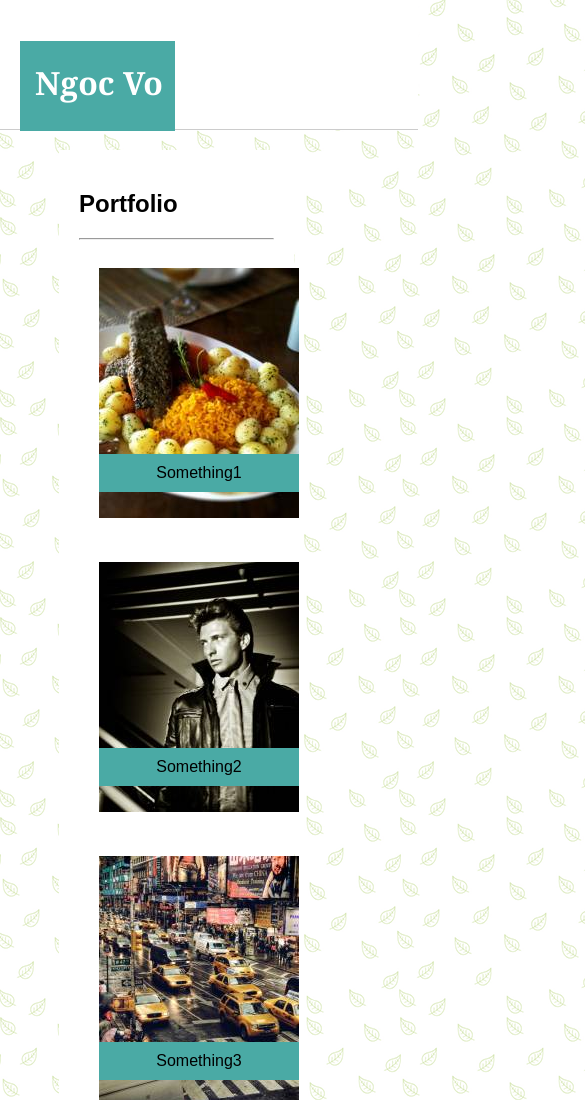
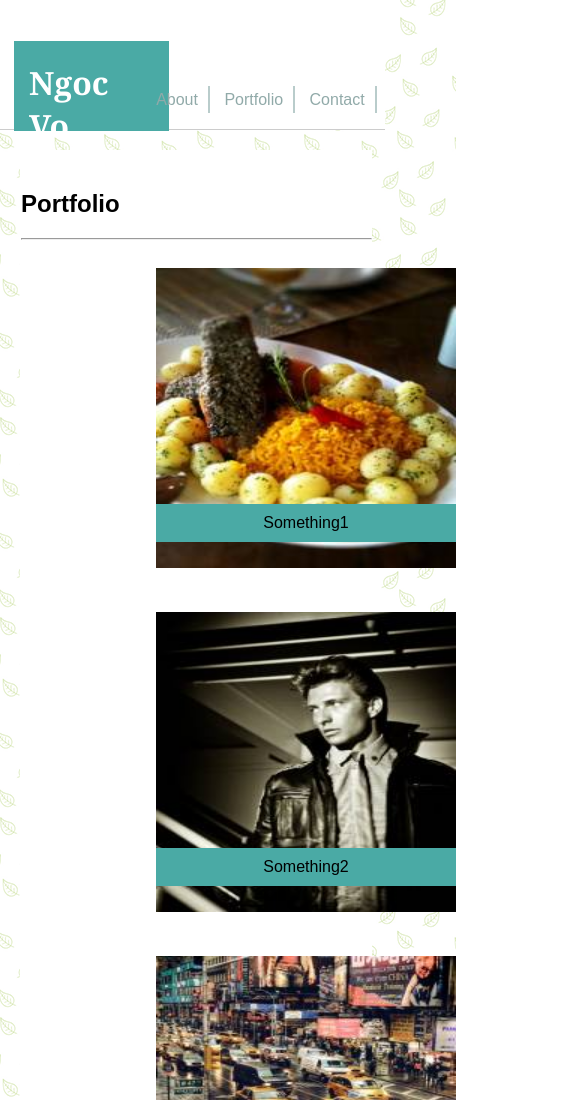
Before and after one commit to ngocduyvo12/responsive-portfolio, a plain HTML site: page portfolio.html in a window 390 px wide. Shown: the top 1100 px of the page, 585 px wide, since content can reach past the window. Drawn offline with Linux system fonts and the light colour scheme.

Commit message:
Finished setting parameter for 640px

```diff
--- a/assets/css/style.css
+++ b/assets/css/style.css
@@ -137,14 +137,105 @@ a {
 
 /*
   These rules take effect when the browser's width
-  is either 768px or less.
+  is either 980px or less.
 */
 @media screen and (max-width: 980px) {
 
     .workingregion {
-      width: 50vw;
+      width: 64vw;
       font-size: medium;
       margin-left: 10vw;
+
+    }
+    .topbar {
+        width: max-content;
+        padding-left: 14px;
+        padding-right: 8px;
+    }
+
+    .toppart {
+        width: 96vw;
+    }
+    div {
+        width: auto;
+
+    }
+  }
+
+/*
+  These rules take effect when the browser's width
+  is either 768px or less.
+*/
+@media screen and (max-width: 768px) {
+
+    .workingregion {
+      width: 92vw;
+      font-size: medium;
+      margin-left: 1px;
+      margin: auto;
+      padding-left: 1px;
+      padding-right: 0;
+    }
+    .topbar {
+        width: max-content;
+    }
+
+    .toppart {
+        width: 92vw;
+    }
+
+    div {
+        width: auto;
+        padding: auto;
+    }
+
+    img {
+        width: 300px;
+        height: 300px;
+    }
+
+    .port1pic {
+        width: 300px;
     }
 
   }
+
+  /* These rules take effect when the browser's width
+  is either 640px or less.*/
+@media screen and (max-width: 640px) {
+
+    /* .container {
+        float: none;
+    } */
+
+    .workingregion {
+      width: 90vw;
+      font-size: medium;
+      margin-left: 1vw;
+      padding-left: auto;
+      margin: 0 20px;
+    }
+    .topbar {
+        width: max-content;
+    }
+
+    .toppart {
+        width: 93vw;
+    }
+
+    div {
+        width: auto;
+        padding-left: 0;
+        padding-right: 0;
+    }
+
+    img {
+        width: 300px;
+        height: 300px;
+    }
+
+    .container {
+        margin-left: 135px;
+    }
+
+  }
--- a/portfolio.html
+++ b/portfolio.html
@@ -6,6 +6,7 @@
     <title>My Portfolio</title>
 
     <link rel="stylesheet" type="text/css" href="assets/css/style.css">
+    <meta name="viewport" content="width=device-width, initial-scale=1.0">
 </head>
 
 <body>
@@ -27,7 +28,7 @@
             <hr />
 
             <div class="container">
-                <img src="assets/images/portfolio1.jpg" alt="Something" />
+                <img src="assets/images/portfolio1.jpg" alt="Something"  />
                 <div class="port1pic">Something1</div>
 
             </div>
```
Also changed, not shown: contact.html (+1 -0 lines), index.html (+1 -0 lines).
